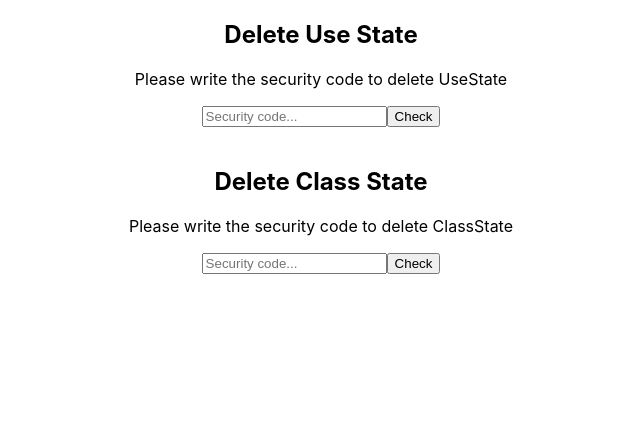
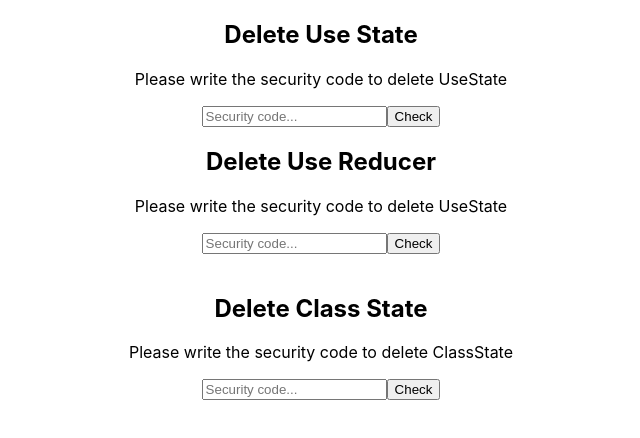
Before and after one commit to Brun02K20/codigosSeguridad, a React (Create React App) app: page / in a window 1280 px wide. Shown: the top 438 px of the page, without its empty margins (319-959 px from the left). Built offline with nearby package versions, Linux system fonts and the light colour scheme.

Commit message:
Estados declarativos usando Use Reducer

```diff
--- a/src/components/App/App.js
+++ b/src/components/App/App.js
@@ -3,12 +3,13 @@ import React from 'react';
 
 import { UseState } from "../UseState/UseState.js";
 import {ClassState} from "../ClassState/ClassState.js";
-
+import { UseReducer } from '../UseReducer.js';
 
 function App() {
   return (
     <div className="App">
       <UseState name="Use State" />
+      <UseReducer name="Use Reducer" />
       <br></br>
       <ClassState name="Class State" />
     </div>
--- a/src/components/UseReducer.js
+++ b/src/components/UseReducer.js
@@ -1,3 +1,95 @@
+import React from "react";
+
+// al ser todo mayuscula indicamos que nunca el valor almacenado cambiara, es una convencion nada mas
+const SECURITY_CODE = "paradigma";
+
+// el componente UseState
+function UseReducer({name}){
+    // React.useReducer(); funcion que recibe 2 parametros: el primero es el reducer, y el segundo es el estado compuesto inicial (recordemos que este es un objeto). Ahora por mera convencion el actualizador del estado se llamara dispatch
+    const [state, dispatch] = React.useReducer(reducer, initialState);
+
+    // debuggueando el estado
+    console.log(state);
+
+    // aca estamos simulando el llamado a una API
+    React.useEffect(()=>{
+        if(!!state.loading){
+            // setState({...state, error: false}) //setError(false);
+            setTimeout(() => {
+                console.log("Inicio");
+                // validando si la palabra ingresada por el usuario es correcta
+                // este ...state lo que hace es replicar todas las propiedades del objeto state en este nuevo objeto resultante del setState
+                if (state.value === SECURITY_CODE) {
+                    dispatch({type: "CONFIRM",});
+                } else { dispatch({type: "ERROR",}); };
+
+                // tuve un problema al aplicar esto del estado compuesto y fue que me daba que error siempre era false, la solucion fue eliminar esta linea de codigo:
+                // setState({value: state.value, error: state.error, loading: false}) //setLoading(false);
+                console.log("Fin");
+            }, 2000);
+        }
+    }, [state.loading]);
+
+    // renderizacion mediante opciones
+    if (!state.deleted && !state.confirmation) {
+        return (
+            <div>
+                <h2>Delete {name}</h2>
+                <p>Please write the security code to delete UseState</p>
+
+                {(!state.loading && state.error) && (<p>ERROR: The security code is incorrect</p>)}
+
+                {state.loading && (<p>LOADING...</p>)}
+
+                {/* nota: el evento que se recibe de parametro es lo que escriba el usuario */}
+                <input
+                    placeholder="Security code..."
+                    value={state.value}
+                    onChange={(evento) => {
+                        dispatch({type: "WRITE", payload: evento.target.value });
+                        // onWrite(evento.target.value); De alguna forma le tenemos que enviar el evento.target.value, que es lo que hayan escrito los usuarios, esto se enviara como un PAYLOAD. En el payload se guarda lo que le enviemos al reducer para que se actualice el estado: puede ser un objeto, un string, una variable, etc
+                    }}
+                />
+
+                <button
+                    onClick={()=>{dispatch({type: "CHECK"});}}
+                >
+                    Check
+                </button>
+            </div>
+        );
+    } else if (!!state.confirmation && !state.deleted) {
+        return (
+            <React.Fragment>
+                <p>Are you sure you want to delete: {name}?</p>
+                <button
+                    onClick={() => {dispatch({type: "DELETE"});}}
+                >
+                    Yes, I'm sure
+                </button>
+
+                <button
+                    onClick={() => {dispatch({type: "RESET"});}}
+                >
+                    No, I want to return
+                </button>
+            </React.Fragment>
+        );
+    } else {
+        return (
+            <React.Fragment>
+                <h2>{name} was successfully removed</h2>
+                <button
+                    onClick={() => {dispatch({type: "RESET"});}}
+                >
+                    Recover {name}
+                </button>
+            </React.Fragment>
+        );
+    };
+};
+
+
 // lo primero que necesitamos es estado compuesto
 const initialState = {
     value: "",
@@ -8,16 +100,12 @@ const initialState = {
 };
 
 // los reducer son funciones que reciben 2 parametros: primero el estado (la primera vez el estado = initialState, despues va a ser el estaod con todas las actualizaciones dadas a la app). El segundo parametro es una accion.
-
-
-// const reducer = (state, action) => {
-
-// };
+// const reducer = (state, action) => {};
 
 // 3 formas de crear un reducer:
 
-// 1) La mas obvia: usando 800000 ifs
-// const reducer = (state, action) => {
+// // 1) La mas obvia: usando 800000 ifs
+// const reducerIf = (state, action) => {
 //     // primero hay que validar el tipo de accion, ese tipo nos dira cual es el nuevo estado compuesto de la app, y de ahi si coincide el .type con el estado, pasar a ese estado.
 //     if (action.type === "ERROR"){
 //         return {...state, error: true, loading: false};
@@ -38,9 +126,9 @@ const initialState = {
 
 
 
-// 2) usando un switch, es la forma mas popular de usar los reducers
+// // 2) usando un switch, es la forma mas popular de usar los reducers
 
-// const reducer = (state, action) => {
+// const reducerSwitch = (state, action) => {
 //     switch(action.type){
 //         case "ERROR":
 //             return {...state, error: true, loading: false};
@@ -66,22 +154,24 @@ const initialState = {
 // retornando un objeto de forma implicita
 
 // aca retornamos un objeto con todos los posibles estados (que tbn son objetos)
-// const reducerObject = (state) => ({
-//     "ERROR": {...state, error: true, loading: false},
-//     "CHECK": {...state, loading: true},
-//     "CONFIRM": {...state, error: false, loading: false, confirmation: true},
-//     "DELETE": {...state, deleted: true},
-//     "RESET": {...state, deleted:false, confirmation: false, value: "",},
-//     "WRITE": {...state, value: newValue},
+const reducerObject = (state, payload) => ({
+    "ERROR": {...state, error: true, loading: false},
+    "CHECK": {...state, loading: true},
+    "CONFIRM": {...state, error: false, loading: false, confirmation: true},
+    "DELETE": {...state, deleted: true},
+    "RESET": {...state, deleted:false, confirmation: false, value: "",},
+    "WRITE": {...state, value: payload},
 
-// });
+});
 
-// // usaremos esta funcion para elegir el estado que tenga = nombre que el action type, que estemos enviando desde la actualizacion del estado en nuestro componente
-// const reducer = (state, action) => {
-//     // valido si el action.type existe dentro del reducerObject
-//     if(reducerObject(state)[action.type]){
-//         return reducerObject(state)[action.type]
-//     } else {
-//         return state
-//     }
-// };
+// usaremos esta funcion para elegir el estado que tenga = nombre que el action type, que estemos enviando desde la actualizacion del estado en nuestro componente
+const reducer = (state, action) => {
+    // valido si el action.type existe dentro del reducerObject
+    if(reducerObject(state)[action.type]){
+        return reducerObject(state, action.payload)[action.type]
+    } else {
+        return state
+    }
+};
+
+export {UseReducer};
```
